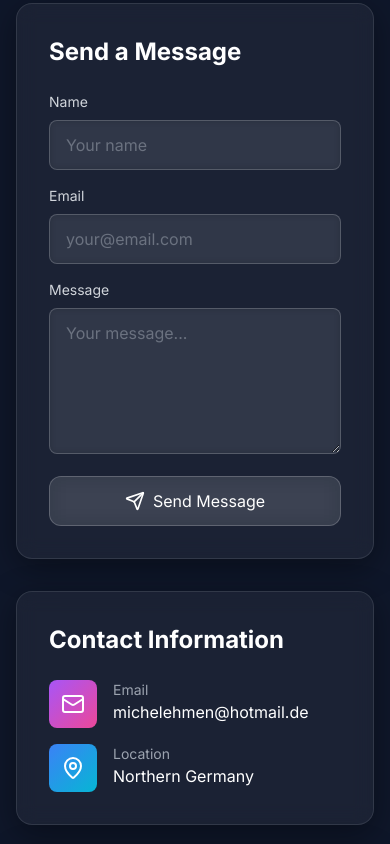
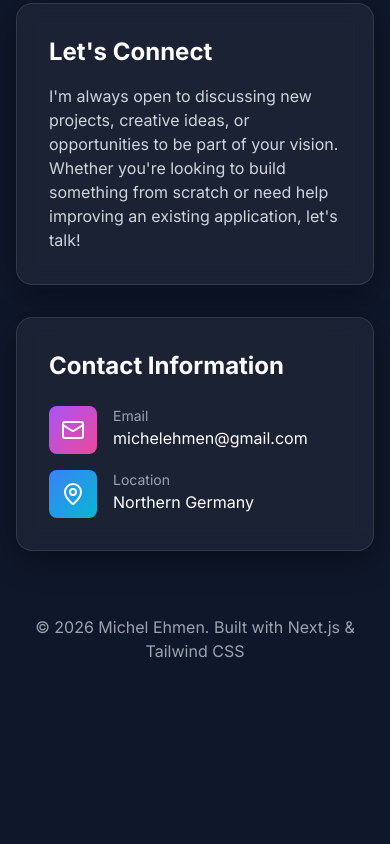
Before and after one commit to MichelEhmen/personal-website, a Next.js app: page / in a window 390 px wide. Shown: the part 6960-7804 px from the top of the page. After the commit the page ends 7703 px from the top, so only its background shows below. Built offline with nearby package versions, Linux system fonts and the light colour scheme.

Commit message:
ENH-20: fix: update email address to gmail

```diff
--- a/src/app/page.tsx
+++ b/src/app/page.tsx
@@ -11,7 +11,7 @@ const jsonLd = {
   '@type': 'Person',
   name: 'Michel Ehmen',
   url: 'https://www.michel-ehmen.dev',
-  email: 'michelehmen@hotmail.de',
+  email: 'michelehmen@gmail.com',
   jobTitle: 'Full-Stack Developer',
   description:
     'Full-Stack Developer from Northern Germany, passionate about React, TypeScript, and building exceptional web experiences.',
--- a/src/sections/about/components/About.tsx
+++ b/src/sections/about/components/About.tsx
@@ -43,7 +43,7 @@ const About = () => {
         >
           <FaLinkedinIn size={24} />
         </a>
-        <a href="mailto:michelehmen@hotmail.de" className="text-primary">
+        <a href="mailto:michelehmen@gmail.com" className="text-primary">
           <FaEnvelope size={24} />
         </a>
       </div>
--- a/src/sections/contact/components/Contact.tsx
+++ b/src/sections/contact/components/Contact.tsx
@@ -1,34 +1,9 @@
 'use client'
 
 import { motion } from 'framer-motion'
-import { Mail, MapPin, Send } from 'lucide-react'
-import { useState } from 'react'
+import { Mail, MapPin } from 'lucide-react'
 
 const Contact = () => {
-  const [formData, setFormData] = useState({
-    name: '',
-    email: '',
-    message: ''
-  })
-
-  const handleSubmit = (e: React.FormEvent) => {
-    e.preventDefault()
-    // For now, just log the form data
-    console.log('Form submitted:', formData)
-    // Reset form
-    setFormData({ name: '', email: '', message: '' })
-    alert('Thank you for your message! I will get back to you soon.')
-  }
-
-  const handleChange = (
-    e: React.ChangeEvent<HTMLInputElement | HTMLTextAreaElement>
-  ) => {
-    setFormData({
-      ...formData,
-      [e.target.name]: e.target.value
-    })
-  }
-
   return (
     <section id="contact" className="relative px-4 py-20">
       <div className="mx-auto max-w-6xl">
@@ -51,8 +26,8 @@ const Contact = () => {
           </p>
         </motion.div>
 
-        <div className="grid grid-cols-1 gap-8 lg:grid-cols-2">
-          {/* Contact Form */}
+        <div className="grid grid-cols-1 gap-8 md:grid-cols-2">
+          {/* Let's Connect */}
           <motion.div
             initial={{ opacity: 0, x: -20 }}
             whileInView={{ opacity: 1, x: 0 }}
@@ -60,77 +35,15 @@ const Contact = () => {
             transition={{ duration: 0.6 }}
             className="glass-card p-8"
           >
-            <h3 className="mb-6 text-2xl font-bold text-white">
-              Send a Message
+            <h3 className="mb-4 text-2xl font-bold text-white">
+              Let&apos;s Connect
             </h3>
-            <form onSubmit={handleSubmit} className="flex flex-col gap-4">
-              <div>
-                <label
-                  htmlFor="name"
-                  className="mb-2 block text-sm text-gray-300"
-                >
-                  Name
-                </label>
-                <input
-                  type="text"
-                  id="name"
-                  name="name"
-                  value={formData.name}
-                  onChange={handleChange}
-                  required
-                  className="w-full rounded-lg border border-white/20 bg-white/5 px-4 py-3 text-white placeholder-gray-500 backdrop-blur-sm transition-all focus:border-purple-500 focus:outline-none focus:ring-2 focus:ring-purple-500/50"
-                  placeholder="Your name"
-                />
-              </div>
-
-              <div>
-                <label
-                  htmlFor="email"
-                  className="mb-2 block text-sm text-gray-300"
-                >
-                  Email
-                </label>
-                <input
-                  type="email"
-                  id="email"
-                  name="email"
-                  value={formData.email}
-                  onChange={handleChange}
-                  required
-                  className="w-full rounded-lg border border-white/20 bg-white/5 px-4 py-3 text-white placeholder-gray-500 backdrop-blur-sm transition-all focus:border-purple-500 focus:outline-none focus:ring-2 focus:ring-purple-500/50"
-                  placeholder="your@email.com"
-                />
-              </div>
-
-              <div>
-                <label
-                  htmlFor="message"
-                  className="mb-2 block text-sm text-gray-300"
-                >
-                  Message
-                </label>
-                <textarea
-                  id="message"
-                  name="message"
-                  value={formData.message}
-                  onChange={handleChange}
-                  required
-                  rows={5}
-                  className="w-full rounded-lg border border-white/20 bg-white/5 px-4 py-3 text-white placeholder-gray-500 backdrop-blur-sm transition-all focus:border-purple-500 focus:outline-none focus:ring-2 focus:ring-purple-500/50"
-                  placeholder="Your message..."
-                />
-              </div>
-
-              <motion.button
-                type="submit"
-                whileHover={{ scale: 1.02 }}
-                whileTap={{ scale: 0.98 }}
-                className="glass-button flex items-center justify-center gap-2 py-3 text-white"
-              >
-                <Send size={20} />
-                Send Message
-              </motion.button>
-            </form>
+            <p className="text-gray-300">
+              I&apos;m always open to discussing new projects, creative ideas,
+              or opportunities to be part of your vision. Whether you&apos;re
+              looking to build something from scratch or need help improving an
+              existing application, let&apos;s talk!
+            </p>
           </motion.div>
 
           {/* Contact Info */}
@@ -139,9 +52,8 @@ const Contact = () => {
             whileInView={{ opacity: 1, x: 0 }}
             viewport={{ once: true }}
             transition={{ duration: 0.6 }}
-            className="flex flex-col gap-6"
+            className="glass-card p-8"
           >
-            <div className="glass-card p-8">
             <h3 className="mb-6 text-2xl font-bold text-white">
               Contact Information
             </h3>
@@ -153,10 +65,10 @@ const Contact = () => {
                 <div>
                   <p className="text-sm text-gray-400">Email</p>
                   <a
-                      href="mailto:michelehmen@hotmail.de"
+                    href="mailto:michelehmen@gmail.com"
                     className="text-white transition-colors hover:text-purple-400"
                   >
-                      michelehmen@hotmail.de
+                    michelehmen@gmail.com
                   </a>
                 </div>
               </div>
@@ -170,19 +82,6 @@ const Contact = () => {
                   <p className="text-white">Northern Germany</p>
                 </div>
               </div>
-              </div>
-            </div>
-
-            <div className="glass-card p-8">
-              <h3 className="mb-4 text-xl font-bold text-white">
-                Let&apos;s Connect
-              </h3>
-              <p className="text-gray-300">
-                I&apos;m always open to discussing new projects, creative ideas,
-                or opportunities to be part of your vision. Whether you&apos;re
-                looking to build something from scratch or need help improving
-                an existing application, let&apos;s talk!
-              </p>
             </div>
           </motion.div>
         </div>
--- a/src/sections/hero/components/Hero.tsx
+++ b/src/sections/hero/components/Hero.tsx
@@ -99,7 +99,7 @@ const Hero = () => {
                 <Linkedin size={24} />
               </a>
               <a
-                href="mailto:michelehmen@hotmail.de"
+                href="mailto:michelehmen@gmail.com"
                 className="glass-button flex h-12 w-12 items-center justify-center text-white transition-colors hover:text-pink-400"
                 aria-label="Email"
               >
```
Lines whose indentation alone changed are shown as unchanged.
